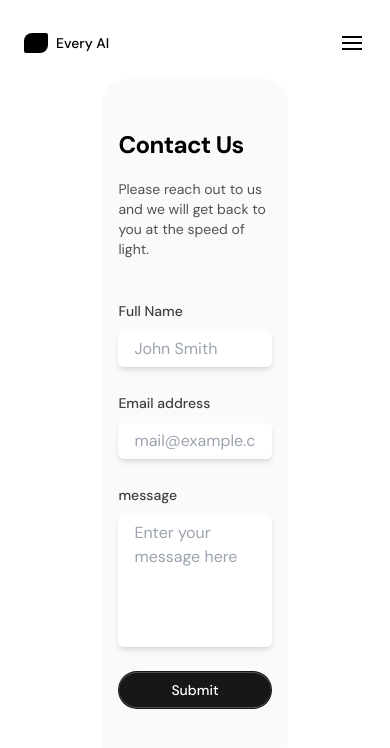
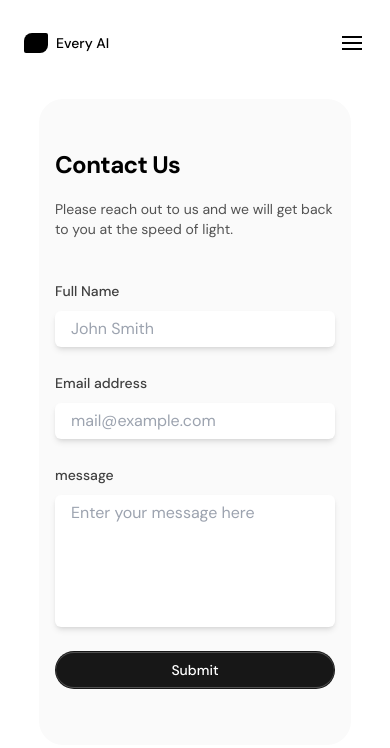
Before and after one commit to besniknuhi/new-vps2, a Next.js app: page /contact in a window 390 px wide. Shown: the top 748 px of the page. Built offline with nearby package versions, Linux system fonts and the light colour scheme.

Commit message:
resp desgin for login and signup pages

```diff
--- a/src/components/Contact.tsx
+++ b/src/components/Contact.tsx
@@ -1,7 +1,7 @@
 export default function Contact() {
   return (
-    <section className="max-w-7xl flex flex-col justify-center h-screen  mx-auto inset-x-0 z-50 w-[95%] lg:w-full">
-      <div className="flex relative w-1/2 z-20 items-center mx-auto bg-neutral-50 justify-center px-4 py-4 lg:py-12 sm:px-6 lg:flex-none lg:px-20 rounded-3xl xl:px-24">
+    <section className="max-w-7xl flex flex-col justify-center h-screen mx-auto inset-x-0 z-50 w-full">
+      <div className="flex relative w-4/5 md:w-1/2 z-20 items-center mx-auto bg-neutral-50 justify-center px-4 py-4 lg:py-12 sm:px-6 lg:flex-none lg:px-20 rounded-3xl xl:px-24">
         <div className="mx-auto w-full max-w-md">
           <div>
             <h1 className="mt-8 text-2xl font-bold leading-9 tracking-tight">
--- a/src/components/Login.tsx
+++ b/src/components/Login.tsx
@@ -6,8 +6,8 @@ export default function Login() {
   const [showPsw, setShowPsw] = useState(false);
 
   return (
-    <section className="max-w-7xl flex flex-col justify-center h-screen  mx-auto inset-x-0 z-50 w-[95%] lg:w-full">
-      <div className="flex relative w-1/2 z-20 items-center mx-auto bg-neutral-50 justify-center px-4 py-4 lg:py-12 sm:px-6 lg:flex-none lg:px-20 rounded-3xl xl:px-24">
+    <section className="max-w-7xl flex flex-col justify-center h-screen mx-auto inset-x-0 z-50 w-full">
+      <div className="flex relative w-4/5 md:w-1/2 z-20 items-center mx-auto bg-neutral-50 justify-center px-4 py-4 lg:py-12 sm:px-6 lg:flex-none lg:px-20 rounded-3xl xl:px-24">
         <div className="mx-auto w-full max-w-md">
           <div>
             <h1 className="mt-8 text-2xl font-bold leading-9 tracking-tight">
--- a/src/components/Signup.tsx
+++ b/src/components/Signup.tsx
@@ -6,8 +6,8 @@ export default function Signup() {
   const [showPsw, setShowPsw] = useState(false);
 
   return (
-    <section className="max-w-7xl flex flex-col justify-center h-screen  mx-auto inset-x-0 z-50 w-[95%] lg:w-full">
-      <div className="flex relative w-1/2 z-20 items-center mx-auto bg-neutral-50 justify-center px-4 py-4 lg:py-12 sm:px-6 lg:flex-none lg:px-20 rounded-3xl xl:px-24">
+    <section className="max-w-7xl flex flex-col justify-center h-screen mx-auto inset-x-0 z-50 w-full">
+      <div className="flex relative w-4/5 md:w-1/2 z-20 items-center mx-auto bg-neutral-50 justify-center px-4 py-4 lg:py-12 sm:px-6 lg:flex-none lg:px-20 rounded-3xl xl:px-24">
         <div className="mx-auto w-full max-w-md">
           <div>
             <h1 className="mt-8 text-2xl font-bold leading-9 tracking-tight">
```
